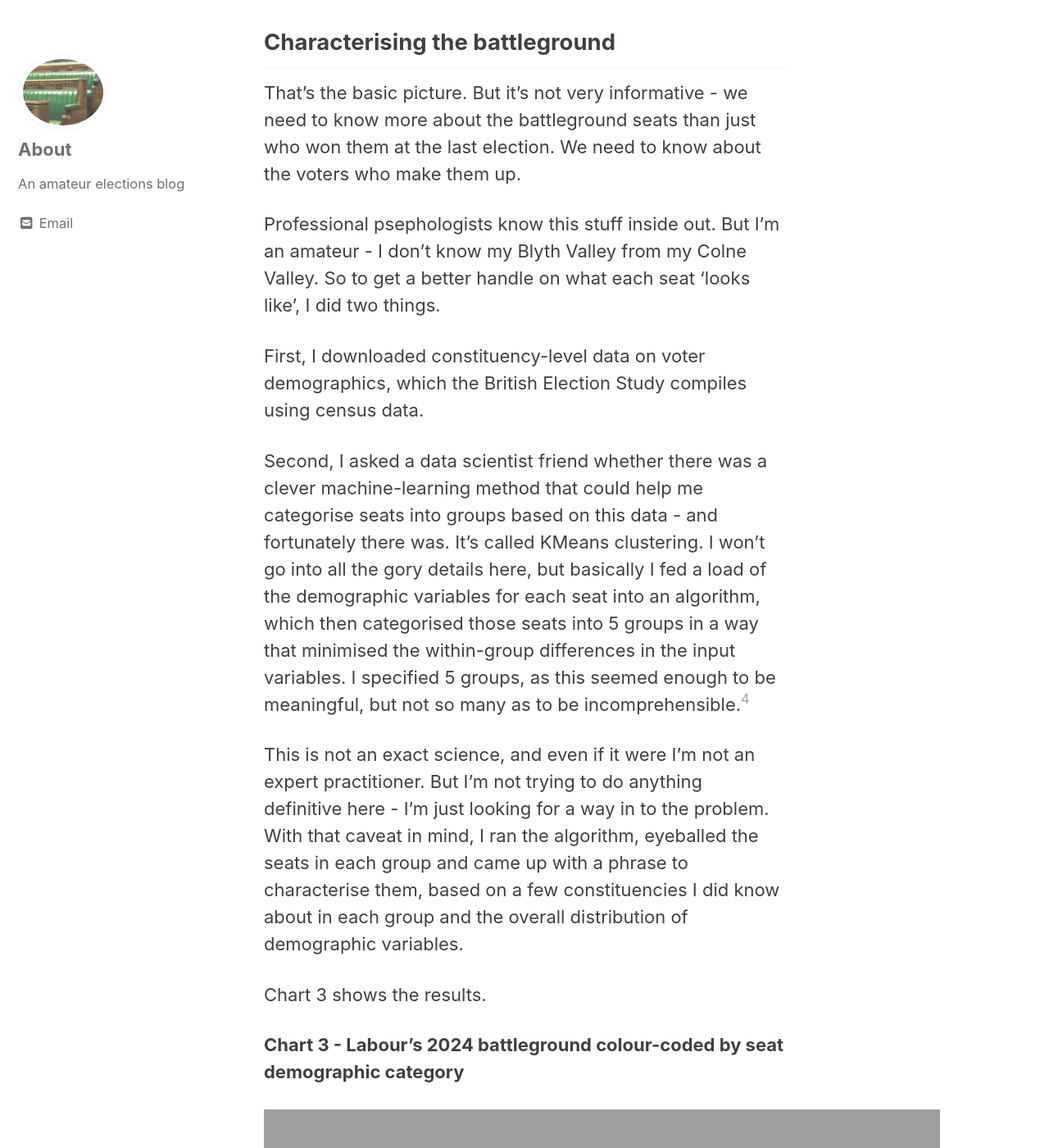
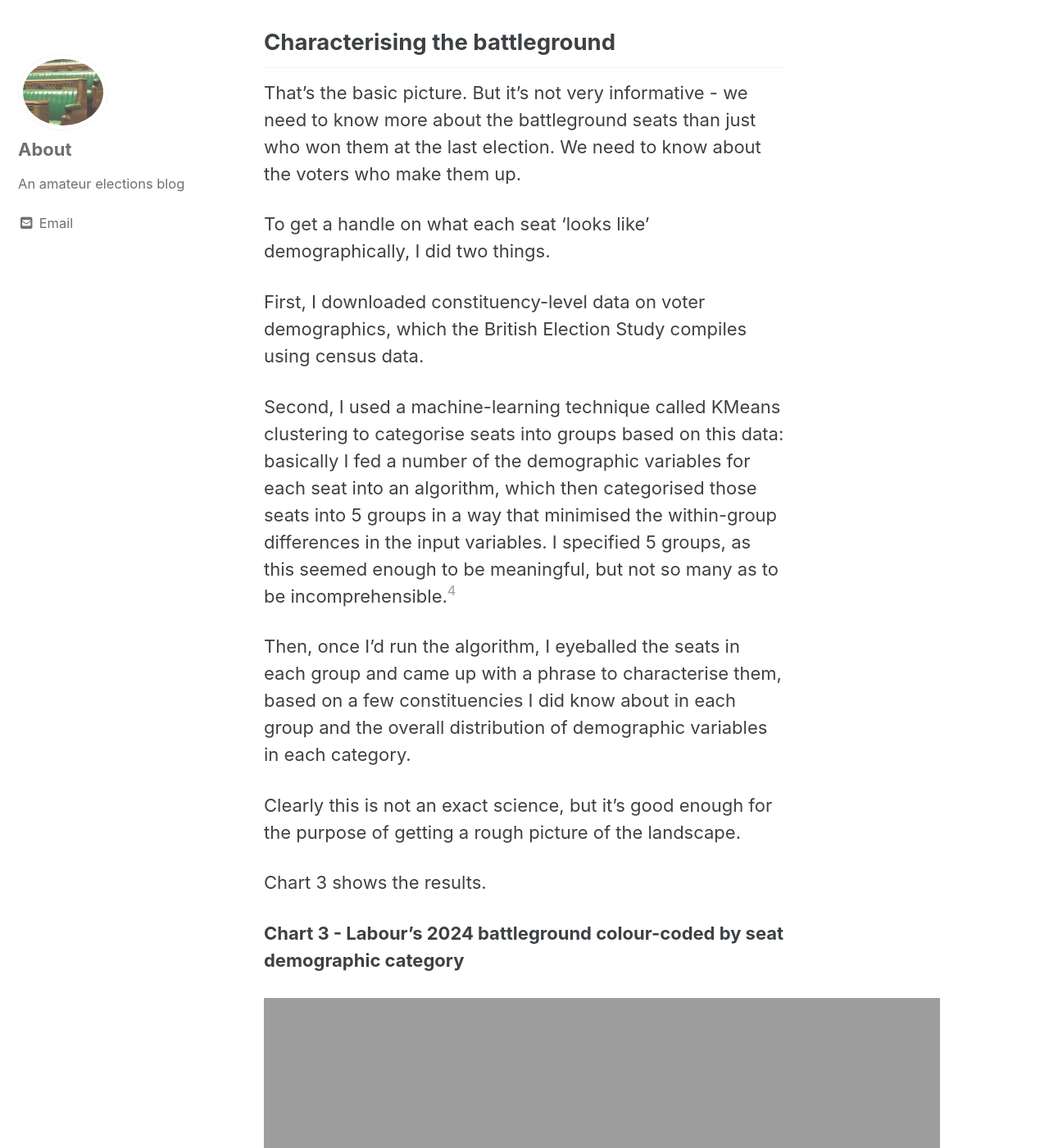
Before and after one commit to sixhundredandfifty/blog, a Jekyll site: the page built from _posts/2020-05-28-labourbattleground1.md, in a window 1280 px wide and 1400 px high, scrolled down 3631 px. Shown: the whole window at 82% size. Built offline with Jekyll 4.4.1, drawn with Linux system fonts in a browser that asks for light colours; cached includes are drawn as plain includes; nearby versions of some CDN libraries; some of the changed text lies outside the part shown.

Commit message:
Update 2020-05-28-labourbattleground1.md

```diff
--- a/_posts/2020-05-28-labourbattleground1.md
+++ b/_posts/2020-05-28-labourbattleground1.md
@@ -35,13 +35,15 @@ A few points to make about this basic picture:
 ## Characterising the battleground
 That’s the basic picture. But it’s not very informative - we need to know more about the battleground seats than just who won them at the last election. We need to know about the voters who make them up.
 
-Professional psephologists know this stuff inside out. But I’m an amateur - I don’t know my Blyth Valley from my Colne Valley. So to get a better handle on what each seat ‘looks like’, I did two things.
+To get a handle on what each seat ‘looks like’ demographically, I did two things.
 
 First, I downloaded constituency-level data on voter demographics, which the British Election Study compiles using census data.
 
-Second, I asked a data scientist friend whether there was a clever machine-learning method that could help me categorise seats into groups based on this data - and fortunately there was. It’s called KMeans clustering. I won’t go into all the gory details here, but basically I fed a load of the demographic variables for each seat into an algorithm, which then categorised those seats into 5 groups in a way that minimised the within-group differences in the input variables. I specified 5 groups, as this seemed enough to be meaningful, but not so many as to be incomprehensible.[^4]
+Second, I used a machine-learning technique called KMeans clustering to categorise seats into groups based on this data: basically I fed a number of the demographic variables for each seat into an algorithm, which then categorised those seats into 5 groups in a way that minimised the within-group differences in the input variables. I specified 5 groups, as this seemed enough to be meaningful, but not so many as to be incomprehensible.[^4]
 
-This is not an exact science, and even if it were I’m not an expert practitioner. But I’m not trying to do anything definitive here - I’m just looking for a way in to the problem. With that caveat in mind, I ran the algorithm, eyeballed the seats in each group and came up with a phrase to characterise them, based on a few constituencies I did know about in each group and the overall distribution of demographic variables.
+Then, once I'd run the algorithm, I eyeballed the seats in each group and came up with a phrase to characterise them, based on a few constituencies I did know about in each group and the overall distribution of demographic variables in each category.
+
+Clearly this is not an exact science, but it's good enough for the purpose of getting a rough picture of the landscape.
 
 Chart 3 shows the results.
 
```
Also changed, not shown: other parts of _posts/2020-05-28-labourbattleground1.md (+1 -1 lines).
